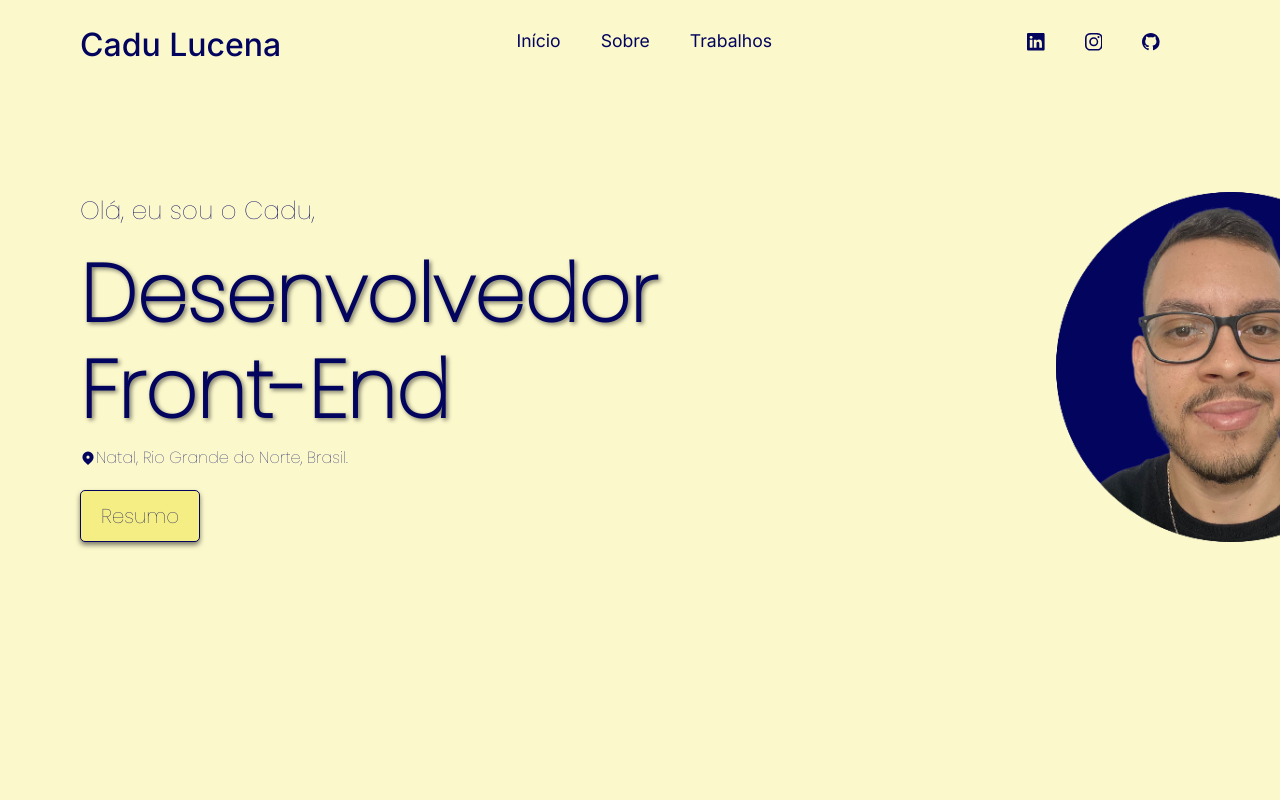
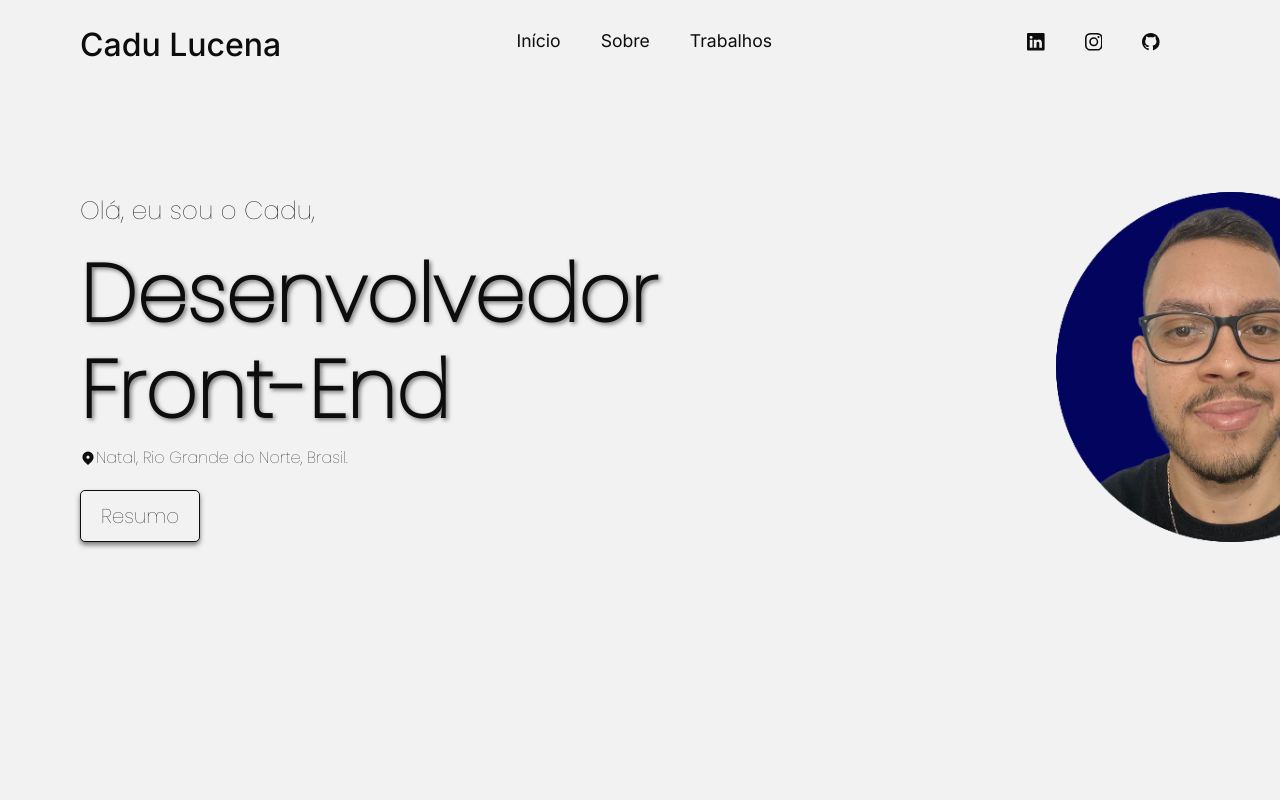
Before and after one commit to caduce3/portifolioCaduLucena, a Next.js app in the folder portifolio-cadu-lucena/: page / in a window 1280 px wide. Shown: the top 800 px of the page. Built offline with nearby package versions, Linux system fonts and the light colour scheme.

Commit message:
atualizando paleta de cores

```diff
--- a/portifolio-cadu-lucena/src/app/globals.css
+++ b/portifolio-cadu-lucena/src/app/globals.css
@@ -1,7 +1,7 @@
 @import url('https://fonts.googleapis.com/css2?family= Poppins :wght@100 & display=swap');
 
 html {
-  background-color: #FBF8CC;
-  color: #03045E;
+  background-color: #F2F2F2;
+  color: #0D0D0D;
   font-family: 'Poppins', sans-serif;
 }
--- a/portifolio-cadu-lucena/src/components/Header/style.css
+++ b/portifolio-cadu-lucena/src/components/Header/style.css
@@ -7,14 +7,14 @@
     align-items: center;
     padding-top: 2%;
     padding-bottom: 0.5%;
-    color: #03045E;
+    color: #0D0D0D!important;
     background-color: transparent;
     transition: background-color 0.3s;
   }
 
   #navbar.scrolled {
-    background-color: #03045e;
-    color: #FBF8CC;
+    background-color: #0D0D0D;
+    color: #F2F2F2!important;
   }
 
   #nav-redes-sociais ul {
@@ -51,7 +51,7 @@
   #nav-navegacao a:hover::after,
   #nav-redes-sociais a:hover::after {
     width: 100%; /* Define o tamanho da barra inferior ao ser hover */
-    background-color: #FBF8CC; /* Define a cor da barra inferior ao ser hover */
+    background-color: #F2F2F2!important; /* Define a cor da barra inferior ao ser hover */
   }
 
   h2 {
--- a/portifolio-cadu-lucena/src/components/LinhaTempo/style.css
+++ b/portifolio-cadu-lucena/src/components/LinhaTempo/style.css
@@ -36,7 +36,7 @@
 #progress-bar-container li.active:before, #progress-bar-container li:hover:before {
 	border:solid 2px #fff;
 
-	background: linear-gradient(to right, #03045E 0%,#fff 100%);
+	background: linear-gradient(to right, #0D0D0D 0%,#fff 100%);
 }
 
 #progress-bar-container li {
@@ -63,12 +63,12 @@
 }
 
 .step {
-    color: #03045E!important;
+    color: #0D0D0D!important;
 
 }
 
 #progress-bar-container li.active, #progress-bar-container li:hover {
-	color: #03045E;
+	color: #0D0D0D;
 }
 
 #progress-bar-container li:after {
@@ -76,7 +76,7 @@
 	display:block;
 	width:6px;
 	height:6px;
-	background-color: #03045E!important;
+	background-color: #0D0D0D!important;
 	margin:auto;
 	border:solid 7px #fff;
 	border-radius:50%;
@@ -112,7 +112,7 @@
 	content: "";
 	width: 1%;
 	height: 100%;
-	background-color: #03045E;
+	background-color: #0D0D0D;
 	position: absolute;
 	z-index: 2;
 	border-radius: 50px;
@@ -124,7 +124,7 @@
 	margin: auto;
 	background: #f3f3f3;
 	border-radius: 15px;
-    color: #03045E;
+    color: #0D0D0D;
     background: rgba( 255, 255, 255, 0.35 );
     box-shadow: 0 8px 32px 0 rgba( 31, 38, 135, 0.37 );
     backdrop-filter: blur( 13.5px );
@@ -190,7 +190,7 @@
     width: 60%;
     margin: auto;
     text-align: center;
-    color: #03045E!important;
+    color: #0D0D0D!important;
     margin-bottom: 50px;
 }
 
--- a/portifolio-cadu-lucena/src/components/Main/style.css
+++ b/portifolio-cadu-lucena/src/components/Main/style.css
@@ -2,8 +2,8 @@
     margin-top: 15%;
     padding-right: 80px;
     padding-left: 80px;
-    background-color: #FBF8CC;
-    color: #03045E;
+    background-color: #F2F2F2;
+    color: #0D0D0D;
     font-family: 'Poppins', sans-serif;
 }
 
@@ -23,14 +23,14 @@ h1 {
     margin-bottom: 20px;
     font-size: 20px;
     border-radius: 5px;
-    border: 1.5px solid #03045E;
-    background-color: #F5EE84;
+    border: 1.5px solid #0D0D0D;
+    background-color: #F2F2F2;
     padding: 10px 20px;
     text-align: center;
     text-decoration: none;
     cursor: pointer;
     box-shadow: 0px 3px 5px rgba(0, 0, 0, 0.5);
-    color: #03045E;
+    color: #0D0D0D;
 }
 
 #home button:active {
@@ -42,12 +42,12 @@ h1 {
 #titulo-modal {
     font-size: 30px;
     font-weight: bold;
-    color: #03045E;
+    color: #0D0D0D!important;
 }
 
 #modal-body {
     text-align: justify;
-    color: #03045E;
+    color: #0D0D0D;
     font-size: 17px;
 }
 
@@ -58,13 +58,13 @@ h1 {
     margin-bottom: 20px;
     font-size: 20px;
     border-radius: 5px;
-    border: 1.5px solid #03045E;
-    background-color: #F5EE84;
+    border: 1.5px solid #0D0D0D;
+    background-color: #F2F2F2;
     text-align: center;
     text-decoration: none;
     cursor: pointer;
     box-shadow: 0px 3px 5px rgba(0, 0, 0, 0.5);
-    color: #03045E;
+    color: #0D0D0D;
 }
 
 #div-forma {
@@ -75,7 +75,7 @@ h1 {
 
 h3 {
     padding-top: 300px;
-    color: #F5EE84!important;
+    color: #0D0D0D!important;
     font-size: 60px!important;
     font-weight: bold!important;
     text-shadow: 2px 2px 4px rgba(0, 0, 0, 0.5);
```
